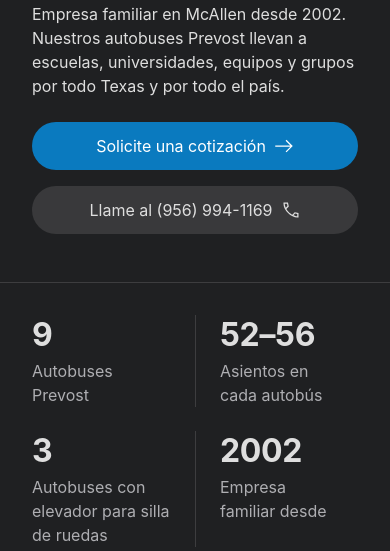
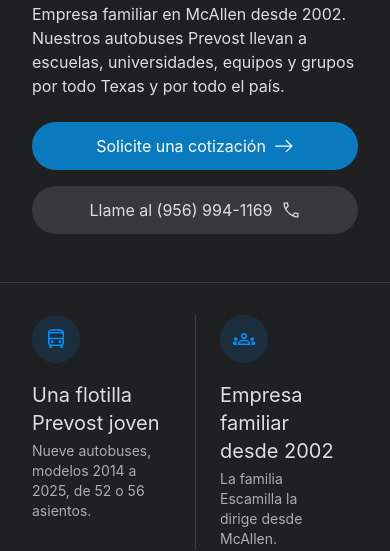
Before and after one commit to rux-sm/escamillatourbuses, a website: page es/index.html in a window 390 px wide. Shown: the part 556-1107 px from the top of the page. Drawn offline with Linux system fonts and the light colour scheme.

Commit message:
feat(site): Turn the whole site dark, and give the home page's bar four reasons to book
Every page is apple-dark: the light grey sections between the dark bands
read as a different site. The apple-light colour block is gone; primary
buttons keep the vivid logo blue, and links take Apple's light blue, which
reads on charcoal where the logo's deep blue does not.

The bar under the hero said four bare numbers. It now gives four reasons to
book, each an icon, a short title and a line, in both languages: a young
Prevost fleet, family run since 2002, wheelchair lifts and a written price.
Every fact is one the site's other pages already state.

Checked in headless Chrome: all eight English pages and both home pages,
desktop and phone, the quote form's fields, the FAQ and the footer.

```diff
--- a/app.css
+++ b/app.css
@@ -143,9 +143,9 @@
     padding-block: calc(var(--rux-spacing-11) + 4rem) var(--rux-spacing-11);
   }
 }
-/* THE FACTS, a dark bar joined to the foot of the home page's hero: four
-   numbers, each with its words under it, two across on a phone and four on
-   a wide screen, parted by hairlines. */
+/* WHY BOOK WITH US, a dark bar joined to the foot of the home page's hero:
+   four reasons, each an icon, a short title and a line under it, two across
+   on a phone and four on a wide screen, parted by hairlines. */
 .website-band--facts {
   margin-block: 0 var(--rux-spacing-10);
   padding-block: var(--rux-spacing-07);
@@ -180,6 +180,12 @@
     border-inline-start: 0;
   }
 }
+.website-facts .website-icon {
+  margin-block-end: var(--rux-spacing-05);
+}
+.website-facts__title {
+  color: var(--rux-text-primary);
+}
 .website-facts__label {
   margin-block-start: var(--rux-spacing-02);
   color: var(--rux-text-secondary);
@@ -192,7 +198,7 @@
   letter-spacing: 0.12em;
 }
 
-/* EVERY OTHER PAGE OPENS ON ITS HEADING on the page's own grey, under the
+/* EVERY OTHER PAGE OPENS ON ITS HEADING on the page's own charcoal, under the
    strip, with what the page is about below it. */
 .website-intro {
   padding-block: var(--rux-spacing-10) var(--rux-spacing-09);
--- a/es/index.html
+++ b/es/index.html
@@ -1,5 +1,5 @@
 <!doctype html>
-<html lang="es" data-theme="apple-light">
+<html lang="es" data-theme="apple-dark">
 <head>
 <meta charset="utf-8">
 <meta name="viewport" content="width=device-width, initial-scale=1">
@@ -45,6 +45,7 @@
 <symbol id="i-warning--filled" viewBox="0 0 16 16"><path d="M8,1C4.2,1,1,4.2,1,8s3.2,7,7,7s7-3.1,7-7S11.9,1,8,1z M7.5,4h1v5h-1C7.5,9,7.5,4,7.5,4z M8,12.2	c-0.4,0-0.8-0.4-0.8-0.8s0.3-0.8,0.8-0.8c0.4,0,0.8,0.4,0.8,0.8S8.4,12.2,8,12.2z" style="fill:var(--rux-icon-path-1)"/><path d="M7.5,4h1v5h-1C7.5,9,7.5,4,7.5,4z M8,12.2c-0.4,0-0.8-0.4-0.8-0.8s0.3-0.8,0.8-0.8	c0.4,0,0.8,0.4,0.8,0.8S8.4,12.2,8,12.2z" data-icon-path="inner-path" opacity="0" style="fill:var(--rux-icon-path-2,var(--rux-icon-inner,none));opacity:1"/></symbol>
 <symbol id="i-menu" viewBox="0 0 16 16"><path d="M2 12H14V13H2z" style="fill:var(--rux-icon-path-1)"/><path d="M2 9H14V10H2z" style="fill:var(--rux-icon-path-2)"/><path d="M2 6H14V7H2z"/><path d="M2 3H14V4H2z"/></symbol>
 <symbol id="i-arrow--right" viewBox="0 0 16 16"><path d="M9.3 3.7 13.1 7.5 1 7.5 1 8.5 13.1 8.5 9.3 12.3 10 13 15 8 10 3z" style="fill:var(--rux-icon-path-1)"/></symbol>
+<symbol id="m-accessible" viewBox="0 -960 960 960"><path d="M430.5-755.5Q409-777 409-807t21.5-51.5Q452-880 482-880t51.5 21.5Q555-837 555-807t-21.5 51.5Q512-734 482-734t-51.5-21.5ZM696-80v-209H410v-319q0-30 21-51t51-21q23 0 39 9t38 35q42 49 92 82t109 35v60q-51 0-105-25t-104-67v183h205v288h-60Zm-300 0q-83 0-139.5-56.5T200-276q0-68 49.5-125.5T380-468v61q-54 5-86.5 44.5T261-276q0 58 38.5 97t96.5 39q47 0 87-32.5t44-86.5h61q-8 80-66 129.5T396-80Z"/></symbol>
 <symbol id="m-apartment" viewBox="0 -960 960 960"><path d="M120-120v-555h165v-165h390v330h165v390H533v-165H427v165H120Zm60-60h105v-105H180v105Zm0-165h105v-105H180v105Zm0-165h105v-105H180v105Zm165 165h105v-105H345v105Zm0-165h105v-105H345v105Zm0-165h105v-105H345v105Zm165 330h105v-105H510v105Zm0-165h105v-105H510v105Zm0-165h105v-105H510v105Zm165 495h105v-105H675v105Zm0-165h105v-105H675v105Z"/></symbol>
 <symbol id="m-directions_bus" viewBox="0 -960 960 960"><path d="M216-120v-111q-29-16-42.5-46T160-341v-397q0-74 76.5-108T481-880q166 0 242.5 34T800-738v397q0 34-13.5 64T744-231v111h-86v-82H302v82h-86Zm265-644h259-520 261Zm177 293H220h520-82Zm-438-60h520v-173H220v173Zm145 203q16-16 16-39t-16-39q-16-16-39-16t-39 16q-16 16-16 39t16 39q16 16 39 16t39-16Zm308 0q16-16 16-39t-16-39q-16-16-39-16t-39 16q-16 16-16 39t16 39q16 16 39 16t39-16ZM220-764h520q-24-26-92-41t-167-15q-118 0-181 13.5T220-764Zm82 502h356q35 0 58.5-27t23.5-62v-120H220v120q0 35 23.5 62t58.5 27Z"/></symbol>
 <symbol id="m-calendar_month" viewBox="0 -960 960 960"><path d="M440-400v-80h80v80h-80Zm-160 0v-80h80v80h-80Zm320 0v-80h80v80h-80ZM440-240v-80h80v80h-80Zm-160 0v-80h80v80h-80Zm320 0v-80h80v80h-80ZM120-80v-740h125v-60h65v60h340v-60h65v60h125v740H120Zm60-60h600v-430H180v430Zm0-490h600v-130H180v130Zm0 0v-130 130Z"/></symbol>
@@ -52,6 +53,7 @@
 <symbol id="m-school" viewBox="0 -960 960 960"><path d="M479-120 189-279v-240L40-600l439-240 441 240v317h-60v-282l-91 46v240L479-120Zm0-308 315-172-315-169-313 169 313 172Zm0 240 230-127v-168L479-360 249-485v170l230 127Zm1-240Zm-1 74Zm0 0Z"/></symbol>
 <symbol id="m-menu" viewBox="0 -960 960 960"><path d="M120-240v-60h720v60H120Zm0-210v-60h720v60H120Zm0-210v-60h720v60H120Z"/></symbol>
 <symbol id="m-call" viewBox="0 -960 960 960"><path d="M780-120q-108 0-225-56.5T336-335Q233-437 176.5-554T120-780v-60h215l40 189-117 119q28 45 57.5 83.5T377-378q36 36 77 67.5t88 57.5l117-121 181 39v215h-60ZM229-588l81-82-23-110H180q0 38 11.5 85T229-588Zm369 363q41 19 89 31t93 14v-107l-103-21-79 83ZM229-588Zm369 363Z"/></symbol>
+<symbol id="m-request_quote" viewBox="0 -960 960 960"><path d="M450-201h60v-40h90v-190H420v-70h180v-60h-90v-40h-60v40h-90v190h180v70H360v60h90v40ZM160-80v-800h421l219 219v581H160Zm60-60h520v-494H554v-186H220v680Zm0-680v186-186 680-680Z"/></symbol>
 <symbol id="m-route" viewBox="0 -960 960 960"><path d="M200-120v-503.56q-35-13.44-57.5-41.7-22.5-28.27-22.5-64.41Q120-776 152.5-808t78-32q45.5 0 77.5 32.14t32 78.05q0 35.81-22.5 64.31T260-624v444h190v-660h310v503.56q35 13.44 57.5 41.8Q840-266.27 840-230q0 45-32.08 77.5Q775.83-120 730-120q-45 0-77.5-32.5T620-230q0-36.3 22.5-65.15Q665-324 700-336v-444H510v660H200Zm30.5-560q20.5 0 35-15t14.5-35.5q0-20.5-14.37-35Q251.25-780 230-780q-20 0-35 14.37-15 14.38-15 35.63 0 20 15 35t35.5 15Zm500 500q20.5 0 35-15t14.5-35.5q0-20.5-14.37-35Q751.25-280 730-280q-20 0-35 14.37-15 14.38-15 35.63 0 20 15 35t35.5 15ZM230-730Zm500 500Z"/></symbol>
 <symbol id="m-groups" viewBox="0 -960 960 960"><path d="M0-240v-53q0-38.57 41.5-62.78Q83-380 150.38-380q12.16 0 23.39.5t22.23 2.15q-8 17.35-12 35.17-4 17.81-4 37.18v65H0Zm240 0v-65q0-32 17.5-58.5T307-410q32-20 76.5-30t96.5-10q53 0 97.5 10t76.5 30q32 20 49 46.5t17 58.5v65H240Zm540 0v-65q0-19.86-3.5-37.43T765-377.27q11-1.73 22.17-2.23 11.17-.5 22.83-.5 67.5 0 108.75 23.77T960-293v53H780Zm-480-60h360v-6q0-37-50.5-60.5T480-390q-79 0-129.5 23.5T300-305v5ZM149.57-410q-28.57 0-49.07-20.56Q80-451.13 80-480q0-29 20.56-49.5Q121.13-550 150-550q29 0 49.5 20.5t20.5 49.93q0 28.57-20.5 49.07T149.57-410Zm660 0q-28.57 0-49.07-20.56Q740-451.13 740-480q0-29 20.56-49.5Q781.13-550 810-550q29 0 49.5 20.5t20.5 49.93q0 28.57-20.5 49.07T809.57-410ZM480-480q-50 0-85-35t-35-85q0-51 35-85.5t85-34.5q51 0 85.5 34.5T600-600q0 50-34.5 85T480-480Zm.35-60Q506-540 523-557.35t17-43Q540-626 522.85-643t-42.5-17q-25.35 0-42.85 17.15t-17.5 42.5q0 25.35 17.35 42.85t43 17.5ZM480-300Zm0-300Z"/></symbol>
 </svg>
@@ -110,16 +112,16 @@
       </div>
     </div>
   </section>
-  <!-- THE FACTS, a dark bar joined to the foot of the hero: each number first,
-       its words under it. -->
-  <section class="website-band website-band--facts" data-theme="apple-dark" aria-label="La empresa en números">
+  <!-- WHY BOOK WITH US, a dark bar joined to the foot of the hero: four
+       reasons, each an icon, a short title and a line. -->
+  <section class="website-band website-band--facts" data-theme="apple-dark" aria-label="Por qué viajar con nosotros">
     <div class="rux--css-grid">
       <div class="rux--css-grid-column rux--sm:col-span-4 rux--md:col-span-8 rux--lg:col-span-16">
         <ul class="website-facts">
-          <li><p class="rux--type-heading-05">9</p><p class="rux--type-body-02 website-facts__label">Autobuses Prevost</p></li>
-          <li><p class="rux--type-heading-05">52–56</p><p class="rux--type-body-02 website-facts__label">Asientos en cada autobús</p></li>
-          <li><p class="rux--type-heading-05">3</p><p class="rux--type-body-02 website-facts__label">Autobuses con elevador para silla de ruedas</p></li>
-          <li><p class="rux--type-heading-05">2002</p><p class="rux--type-body-02 website-facts__label">Empresa familiar desde</p></li>
+          <li><svg class="website-icon" width="32" height="32" viewBox="0 0 32 32" fill="currentColor" aria-hidden="true"><use href="#m-directions_bus"/></svg><p class="rux--type-heading-03 website-facts__title">Una flotilla Prevost joven</p><p class="rux--type-body-01 website-facts__label">Nueve autobuses, modelos 2014 a 2025, de 52 o 56 asientos.</p></li>
+          <li><svg class="website-icon" width="32" height="32" viewBox="0 0 32 32" fill="currentColor" aria-hidden="true"><use href="#m-groups"/></svg><p class="rux--type-heading-03 website-facts__title">Empresa familiar desde 2002</p><p class="rux--type-body-01 website-facts__label">La familia Escamilla la dirige desde McAllen.</p></li>
+          <li><svg class="website-icon" width="32" height="32" viewBox="0 0 32 32" fill="currentColor" aria-hidden="true"><use href="#m-accessible"/></svg><p class="rux--type-heading-03 website-facts__title">Elevadores para silla de ruedas</p><p class="rux--type-body-01 website-facts__label">Tres autobuses tienen elevador. Pídalo con su cotización.</p></li>
+          <li><svg class="website-icon" width="32" height="32" viewBox="0 0 32 32" fill="currentColor" aria-hidden="true"><use href="#m-request_quote"/></svg><p class="rux--type-heading-03 website-facts__title">Un precio por escrito</p><p class="rux--type-body-01 website-facts__label">Calculado por las millas y los días del viaje, por escrito.</p></li>
         </ul>
       </div>
     </div>
--- a/theme.css
+++ b/theme.css
@@ -2,30 +2,11 @@
    Only token values inside a [data-theme] block go here. AGENTS.md,
    "Where a change goes".
 
-   THE COMPANY'S BLUE IN PLACE OF APPLE'S. The site is the company's, so its
-   action colours come from the logo's own blue. A link, a chosen control
-   and the brand fill take the deep end of the logo's gradient, which reads at
-   6.4 to 1 on a white tile and 5.9 to 1 on the page's apple-light grey. A
-   primary button takes the same hue made vivid, #0a7abf, the brightest that
-   still carries white type at 4.6 to 1. Hover and active step darker. Focus
-   keeps Apple's brighter blue, so a focused button still shows a ring of its
-   own. */
-[data-theme="apple-light"] {
-  --rux-background-brand: #2f6293;
-  --rux-interactive: #2f6293;
-  --rux-border-interactive: #2f6293;
-  --rux-button-primary: #0a7abf;
-  --rux-button-primary-hover: #0967a2;
-  --rux-button-primary-active: #075585;
-  --rux-link-primary: #2f6293;
-  --rux-link-primary-hover: #1f4263;
-  --rux-icon-interactive: #2f6293;
-}
-
-/* THE SAME BUTTON IN THE DARK PARTS. The header, the home page's hero, the
-   photo bands and the footer are apple-dark zones, and their primary button
-   keeps the same vivid blue. Links there keep Apple's light blue, which the
-   company's deep blue is too dark to replace on black. */
+   THE COMPANY'S BLUE ON ITS BUTTONS. Every page is Design's apple-dark. A
+   primary button takes the logo's own blue made vivid, #0a7abf, the
+   brightest that carries white type at 4.6 to 1; hover and active step
+   darker. Links, chosen controls and focus keep Apple's light blue, which
+   reads on the charcoal where the logo's deep blue does not. */
 [data-theme="apple-dark"] {
   --rux-button-primary: #0a7abf;
   --rux-button-primary-hover: #0967a2;
@@ -35,7 +16,6 @@
 /* A SECTION'S HEADING IS BOLD at Design's fixed 32px, half the page
    heading's size at a wide screen, so the page has one heading that leads.
    Apple's theme sets this step regular. */
-[data-theme="apple-light"],
 [data-theme="apple-dark"] {
   --rux-heading-05-font-weight: 700;
   --rux-heading-05-letter-spacing: -0.01em;
```
Also changed, not shown: 404.html (+1 -1 lines), about.html (+1 -1 lines), buses.html (+1 -1 lines), contact.html (+1 -1 lines), es/about.html (+1 -1 lines), es/buses.html (+1 -1 lines), es/contact.html (+1 -1 lines), es/quote.html (+1 -1 lines), es/services.html (+1 -1 lines), es/thanks.html (+1 -1 lines), index.html (+10 -8 lines), overrides.css (+3 -4 lines), quote.html (+1 -1 lines), services.html (+1 -1 lines), 2 more files, 1 other file.
